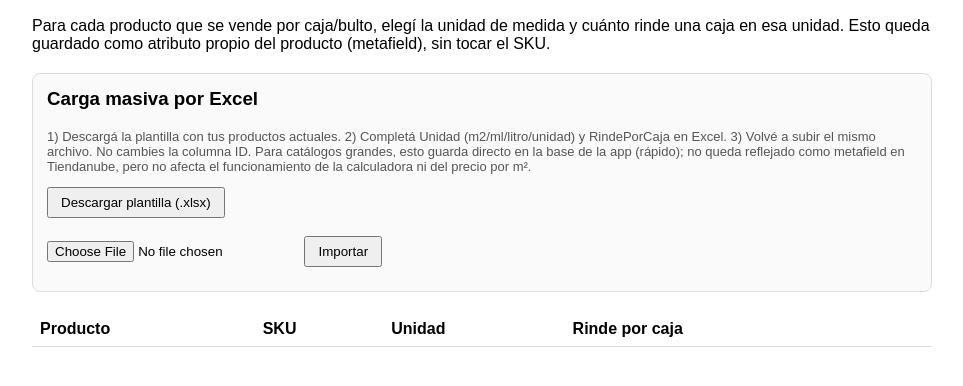
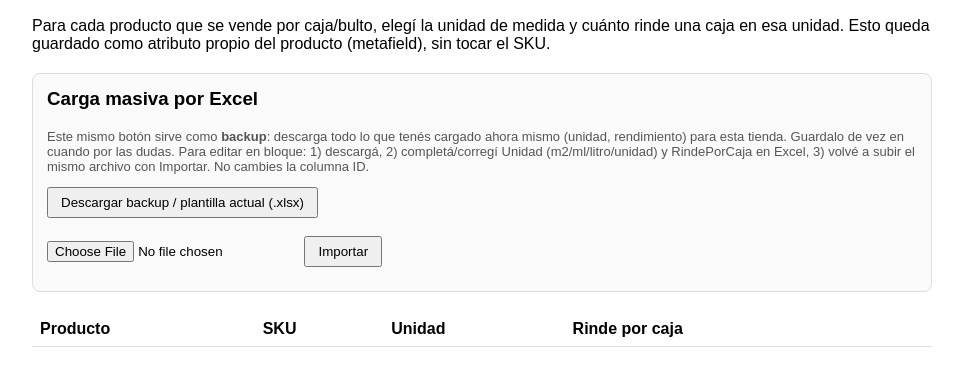
Before and after one commit to pirkastonejunin/metroscuadrados, a website: page public/admin.html in a window 1280 px wide. Shown: the part 158-544 px from the top of the page, without its empty margins (158-1121 px from the left). Drawn offline with Linux system fonts and the light colour scheme; no server answers; a script that the page names is missing.

Commit message:
Update admin.html

```diff
--- a/public/admin.html
+++ b/public/admin.html
@@ -30,14 +30,14 @@
   <div class="caja">
     <h3 style="margin-top:0;">Carga masiva por Excel</h3>
     <p style="font-size:13px;color:#555;">
-      1) Descargá la plantilla con tus productos actuales.
-      2) Completá Unidad (m2/ml/litro/unidad) y RindePorCaja en Excel.
-      3) Volvé a subir el mismo archivo. No cambies la columna ID.
-      Para catálogos grandes, esto guarda directo en la base de la app
-      (rápido); no queda reflejado como metafield en Tiendanube, pero
-      no afecta el funcionamiento de la calculadora ni del precio por m².
+      Este mismo botón sirve como <strong>backup</strong>: descarga todo lo
+      que tenés cargado ahora mismo (unidad, rendimiento) para esta
+      tienda. Guardalo de vez en cuando por las dudas.
+      Para editar en bloque: 1) descargá, 2) completá/corregí Unidad
+      (m2/ml/litro/unidad) y RindePorCaja en Excel, 3) volvé a subir el
+      mismo archivo con Importar. No cambies la columna ID.
     </p>
-    <button onclick="descargarPlantilla()">Descargar plantilla (.xlsx)</button>
+    <button onclick="descargarPlantilla()">Descargar backup / plantilla actual (.xlsx)</button>
     <br /><br />
     <input type="file" id="archivoExcel" accept=".xlsx,.xls" />
     <button onclick="importarExcel()">Importar</button>
@@ -147,13 +147,15 @@
         ID: p.id,
         Producto: p.name,
         SKU: p.sku || '',
+        Handle: p.handle || '',
         Unidad: p.tipo ? p.tipo.value : 'm2',
         RindePorCaja: p.cobertura ? p.cobertura.value : ''
       }));
       const hoja = XLSX.utils.json_to_sheet(filas);
       const libro = XLSX.utils.book_new();
       XLSX.utils.book_append_sheet(libro, hoja, 'Productos');
-      XLSX.writeFile(libro, 'plantilla-calculadora-m2.xlsx');
+      const fecha = new Date().toISOString().slice(0, 10);
+      XLSX.writeFile(libro, 'backup-calculadora-m2-' + fecha + '.xlsx');
     }
 
     async function importarExcel() {
```
